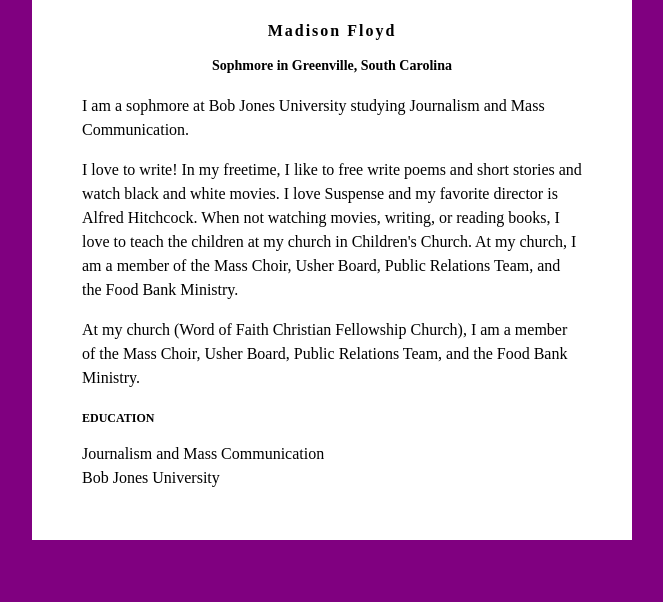
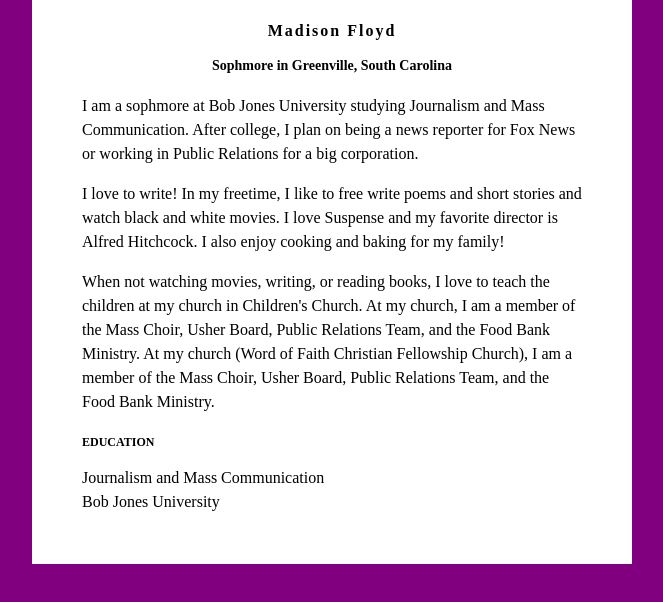
Before and after one commit to maddiematt00/maddiematt00.github.io, a plain HTML site: page index.html in a window 1280 px wide. Shown: the whole page, without its empty margins (308-971 px from the left). Drawn offline with Linux system fonts and the light colour scheme.

Commit message:
Update index.html

```diff
--- a/index.html
+++ b/index.html
@@ -33,12 +33,13 @@ h3 {
         <h1>Madison Floyd</h1>
         <h2>Sophmore in Greenville, South Carolina</h2>
 
-         <p>I am a sophmore at Bob Jones University studying Journalism and Mass Communication.</p>
+
+         <p>I am a sophmore at Bob Jones University studying Journalism and Mass Communication. After college, I plan on being a news reporter for Fox News or working in Public Relations for a big corporation. </p>
          <p>
-            I love to write! In my freetime, I like to free write poems and short stories and watch black and white movies. I love Suspense and my favorite director is Alfred Hitchcock. When not watching movies, writing, or reading books, I love to teach the children at my church in Children's Church. At my church, I am a member of the Mass Choir, Usher Board, Public Relations Team, and the Food Bank Ministry.
+            I love to write! In my freetime, I like to free write poems and short stories and watch black and white movies. I love Suspense and my favorite director is Alfred Hitchcock. I also enjoy cooking and baking for my family!
          </p>
          <p>
-            At my church (Word of Faith Christian Fellowship Church), I am a member of the Mass Choir, Usher Board, Public Relations Team, and the Food Bank Ministry.
+            When not watching movies, writing, or reading books, I love to teach the children at my church in Children's Church. At my church, I am a member of the Mass Choir, Usher Board, Public Relations Team, and the Food Bank Ministry. At my church (Word of Faith Christian Fellowship Church), I am a member of the Mass Choir, Usher Board, Public Relations Team, and the Food Bank Ministry.
          </p>
          </p>
 
```
